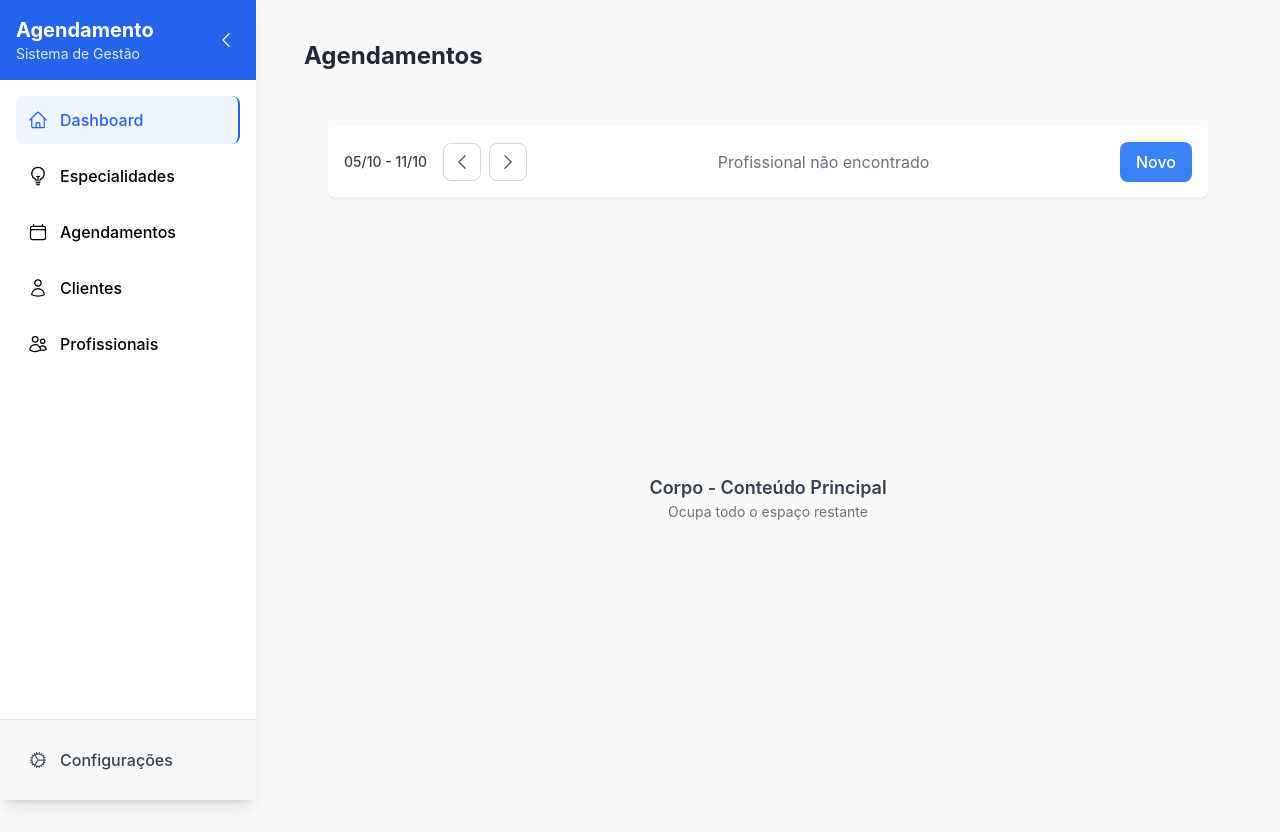
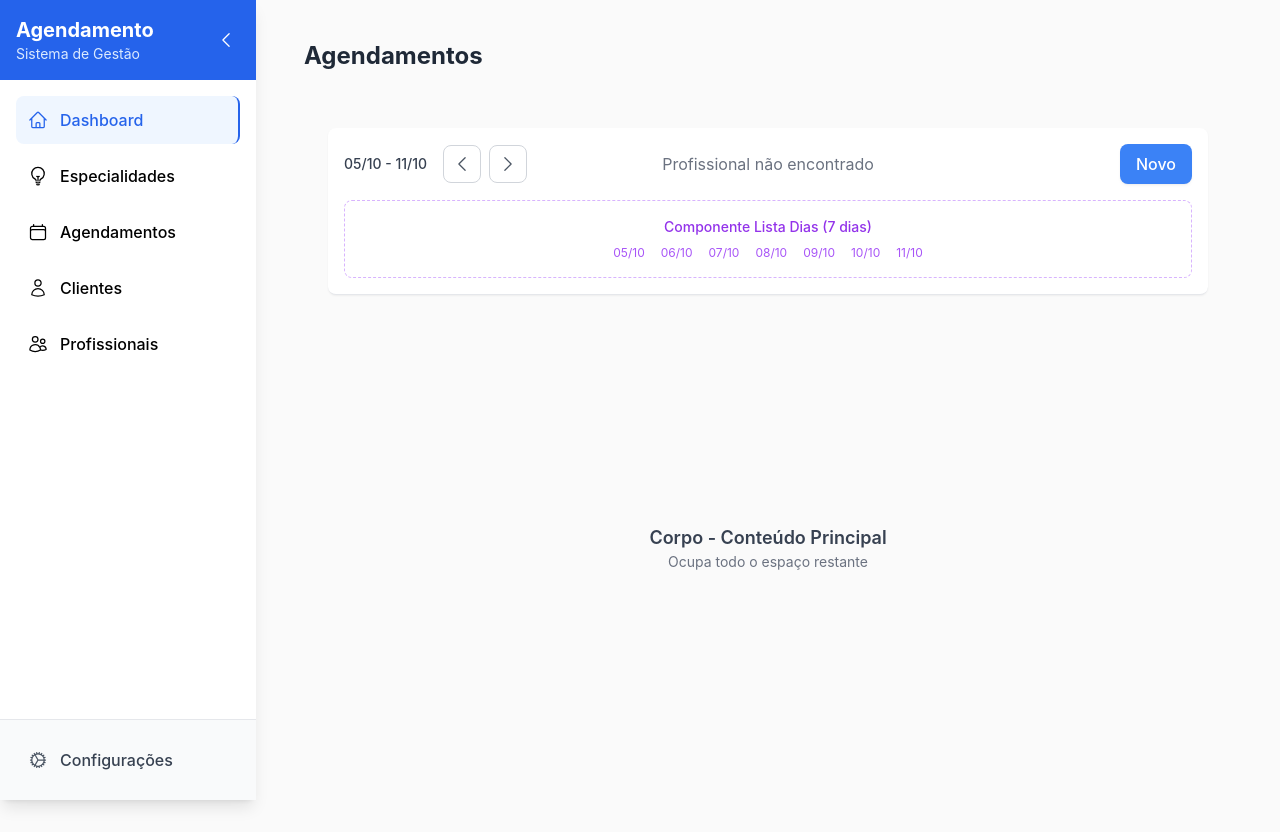
Before and after one commit to devsadriano/agendamentoApresentacao, a Nuxt app: page / in a window 1280 px wide. Built offline with nearby package versions, Linux system fonts and the light colour scheme; no server answers.

Commit message:
Termino Aula: 5.5.7 Componente ListaDias

```diff
--- a/app/components/agendamentos/AgendamentoManager.vue
+++ b/app/components/agendamentos/AgendamentoManager.vue
@@ -1,8 +1,8 @@
 <template>
   <div class="rounded-lg h-full flex flex-col">
-    <!-- Header - Agendamentos (altura fixa 100px) -->
-    <div class="h-[100px] flex items-center px-6">
-      <!-- Card único com data, setas e botão Novo -->
+    <!-- Header - Agendamentos (altura automática) -->
+    <div class="flex items-center px-6 py-4">
+      <!-- Card único com todos os componentes -->
       <ControladorSemana />
     </div>
 
--- a/app/components/agendamentos/ControladorSemana.vue
+++ b/app/components/agendamentos/ControladorSemana.vue
@@ -1,7 +1,9 @@
 <template>
-  <div class="bg-white rounded-lg shadow-sm border-b border-gray-200 p-4 flex items-center justify-between w-full">
-    <!-- Lado esquerdo: Data e botões de navegação -->
-    <div class="flex items-center space-x-4 flex-shrink-0">
+  <div class="bg-white rounded-lg shadow-sm border-b border-gray-200 p-4 w-full">
+    <!-- Primeira linha: Data, botões e botão Novo -->
+    <div class="flex items-center">
+      <!-- Lado esquerdo: Data e botões de navegação (largura fixa) -->
+      <div class="w-64 flex items-center space-x-4">
         <!-- Período da semana -->
         <div class="text-sm font-medium text-gray-700">
           {{ formatarData(primeiroDia) }} - {{ formatarData(ultimoDia) }}
@@ -29,13 +31,13 @@
         </div>
       </div>
 
-    <!-- Centro: Profissional Ativo -->
+      <!-- Centro: Profissional Ativo (ocupa espaço restante) -->
       <div class="flex-1 flex justify-center">
         <ProfissionalAtivo />
       </div>
 
-    <!-- Lado direito: Botão Novo -->
-    <div class="flex-shrink-0">
+      <!-- Lado direito: Botão Novo (largura fixa igual ao esquerdo) -->
+      <div class="w-64 flex justify-end">
         <BaseButton
           variant="primary"
           size="md"
@@ -45,12 +47,19 @@
         </BaseButton>
       </div>
     </div>
+
+    <!-- Segunda linha: Lista de dias -->
+    <div class="mt-4">
+      <ListaDias :dias-semana="agendamentoStore.semanaAtual" />
+    </div>
+  </div>
 </template>
 
 <script setup lang="ts">
 import { ChevronLeftIcon, ChevronRightIcon } from '@heroicons/vue/24/outline'
 import BaseButton from '../BaseButton.vue'
 import ProfissionalAtivo from './ProfissionalAtivo.vue'
+import ListaDias from './ListaDias.vue'
 
 // Acessar o store de agendamentos
 const agendamentoStore = useAgendamentoStore()
--- /dev/null
+++ b/app/components/agendamentos/ListaDias.vue
@@ -0,0 +1,28 @@
+<template>
+  <div class="border border-purple-300 border-dashed p-4 mt-4 rounded-lg">
+    <div class="text-center text-purple-600 text-sm font-medium mb-2">
+      Componente Lista Dias (7 dias)
+    </div>
+    <div class="flex justify-center space-x-4 text-xs text-purple-500">
+      <span v-for="dia in diasSemana" :key="dia.data.toISOString()">
+        {{ formatarDia(dia) }}
+      </span>
+    </div>
+  </div>
+</template>
+
+<script setup lang="ts">
+import type { DiaSemana } from '../../../shared/types/database'
+
+// Props
+interface Props {
+  diasSemana: DiaSemana[]
+}
+
+const props = defineProps<Props>()
+
+// Função para formatar o dia
+const formatarDia = (dia: DiaSemana): string => {
+  return `${dia.diaNumero.toString().padStart(2, '0')}/${dia.data.getMonth() + 1}`
+}
+</script>
```
Lines whose indentation alone changed are shown as unchanged.
